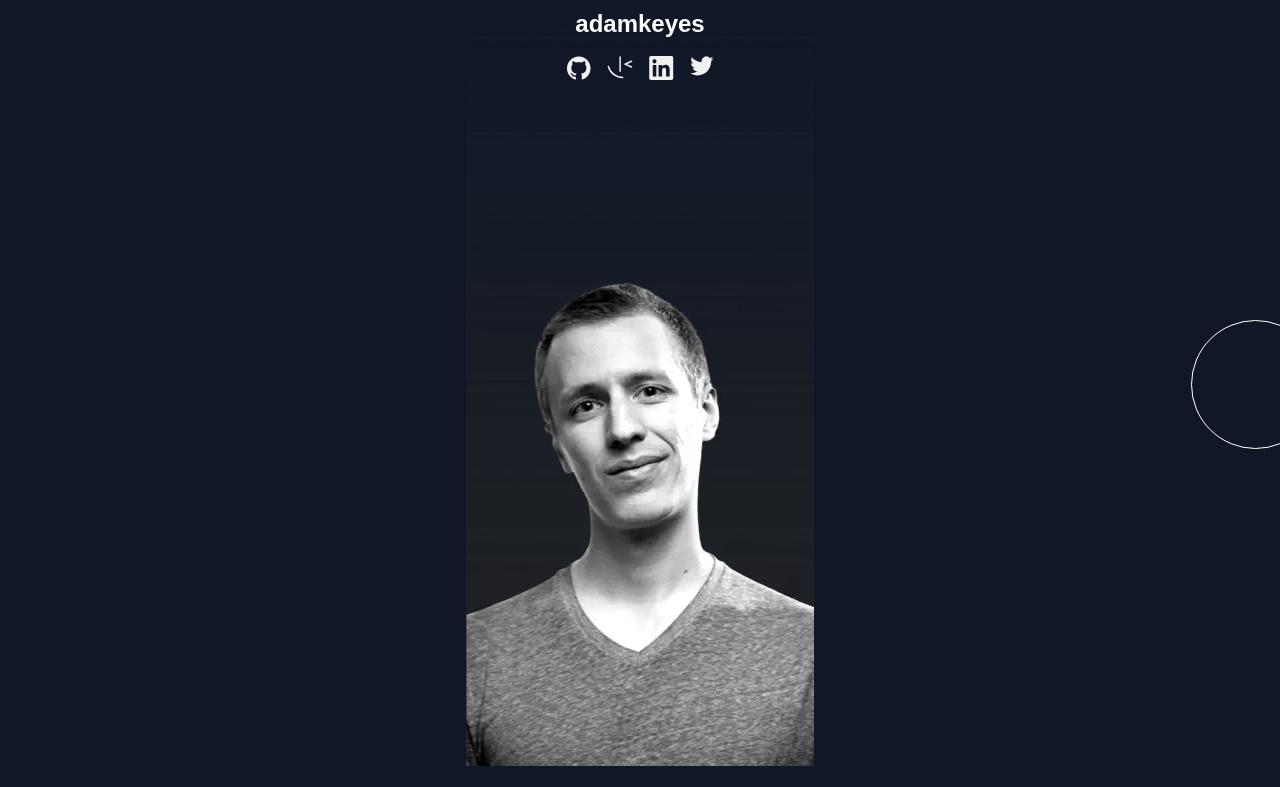
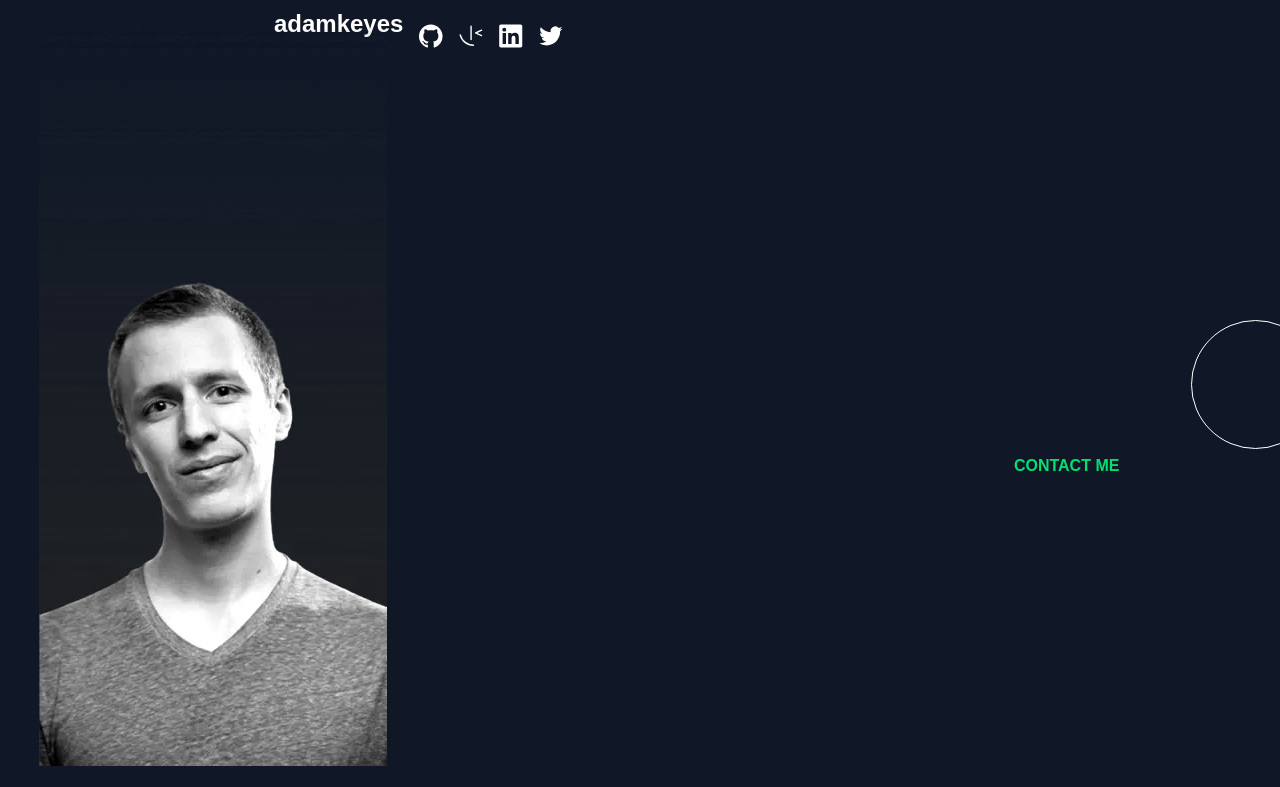
Before and after one commit to alina-mishcherikova/R3.12-portfolio-developpeur, a website built with Vite: page index.html in a window 1280 px wide. Shown: the top 787 px of the page. Built offline with nearby package versions, Linux system fonts and the light colour scheme.

Commit message:
start tablet version

```diff
--- a/index.html
+++ b/index.html
@@ -9,8 +9,8 @@
   </head>
 
   <body class="font-grtesk bg-bg">
-    <hero class="grid grid-cols-1 grid-rows-1 justify-items-center">
-      <header class="col-start-1 row-start-1 p-2">
+    <hero class="grid grid-cols-1 grid-rows-1 justify-items-center md:grid-cols-3">
+      <header class="col-start-1 row-start-1 p-2 md:justify-between md:col-span-2 md:col-end-3 md:flex md:row md:justify-items-center md:w-100%">
         <p class="text-fg text-center text-2xl font-bold">adamkeyes</p>
         <ul class="flex justify-center gap-4 p-4">
           <li class="list-none">
@@ -21,29 +21,28 @@
               </svg>
           <li class="list-none">
             <a href="https://www.frontendmentor.io/"
-              ><img
-                src="./src/accets/Icons/icon-frontend-mentor.svg"
-                alt="fonted mentor icon"
-            /></a>
+              ><svg class="w-6 h-6 text-white">
+                <use href="#frontend-mentor"/>
+              </svg></a>
           </li>
           <li class="list-none">
             <a href="https://fr.linkedin.com/in/alina-mishcherikova17"
-              ><img
-                src="./src/accets/Icons/icon-linkedin.svg"
-                alt="linkedin icon"
-            /></a>
+              ><svg class="w-6 h-6 text-white">
+                <use href="#linkedin"/>
+              </svg></a>
           </li>
           <li class="list-none">
             <a href="https://x.com/?lang=fr"
-              ><img src="./src/accets/Icons/icon-twitter.svg" alt="gihub icon"
-            /></a>
+              ><svg class="w-6 h-6 text-white">
+                <use href="#twitter"/>
+              </svg></a>
           </li>
         </ul>
       </header>
       <img
         src="./src/accets/Pattern/pattern-rings.svg"
         alt="rings patter"
-        class="absolute top-40 -left-2/3 col-start-1 col-end-3"
+        class="absolute top-40 -left-2/3 col-start-1 col-end-3 md:col-start-3"
       />
       <figure class="col-start-1 row-start-1">
         <img
@@ -335,27 +334,27 @@
       <ul class="flex justify-center gap-4 p-4">
         <li class="list-none">
           <a href="https://github.com/alina-mishcherikova"
-            ><img src="./src/accets/Icons/icon-github.svg" alt="gihub icon"
-          /></a>
-        </li>
+            >
+            <svg class="w-6 h-6 text-white">
+              <use href="#github"/>
+            </svg>
         <li class="list-none">
           <a href="https://www.frontendmentor.io/"
-            ><img
-              src="./src/accets/Icons/icon-frontend-mentor.svg"
-              alt="fonted mentor icon"
-          /></a>
+            ><svg class="w-6 h-6 text-white">
+              <use href="#frontend-mentor"/>
+            </svg></a>
         </li>
         <li class="list-none">
           <a href="https://fr.linkedin.com/in/alina-mishcherikova17"
-            ><img
-              src="./src/accets/Icons/icon-linkedin.svg"
-              alt="linkedin icon"
-          /></a>
+            ><svg class="w-6 h-6 text-white">
+              <use href="#linkedin"/>
+            </svg></a>
         </li>
         <li class="list-none">
           <a href="https://x.com/?lang=fr"
-            ><img src="./src/accets/Icons/icon-twitter.svg" alt="gihub icon"
-          /></a>
+            ><svg class="w-6 h-6 text-white">
+              <use href="#twitter"/>
+            </svg></a>
         </li>
       </ul>
     </footer>
```
